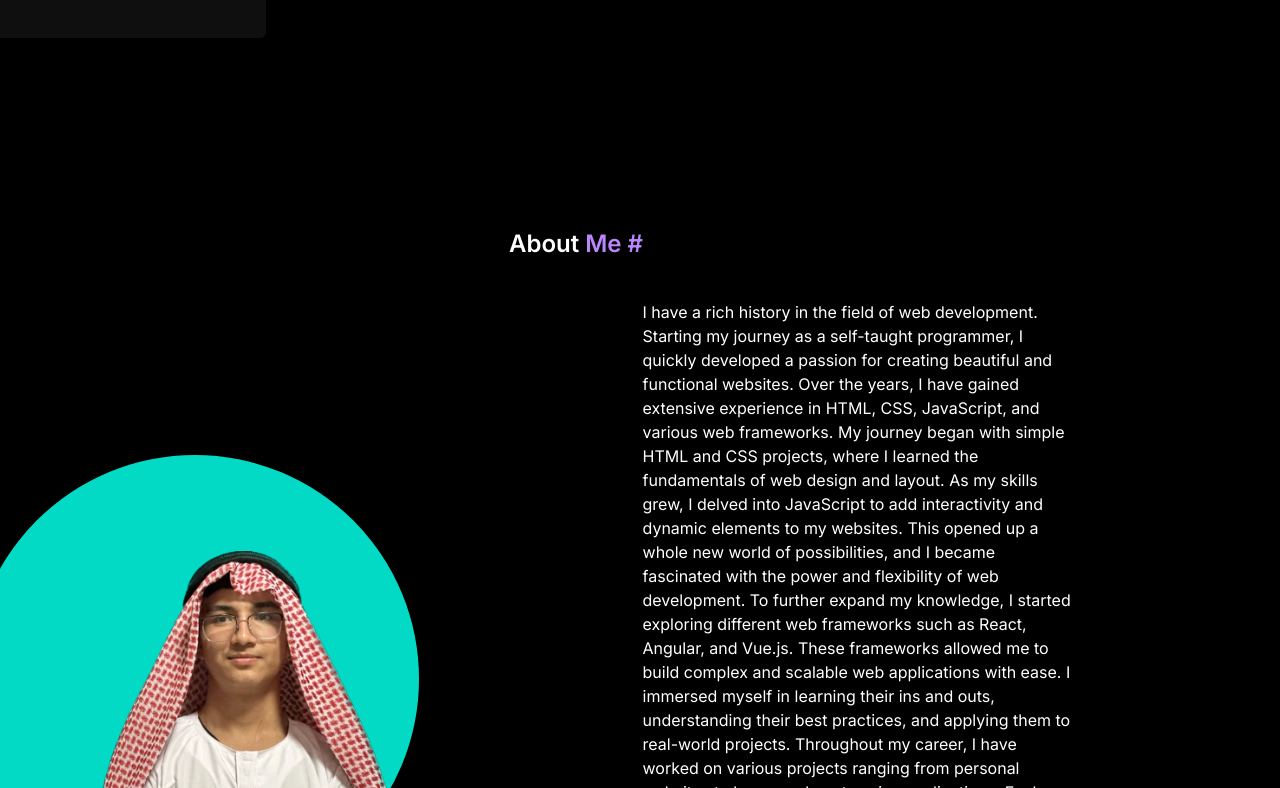
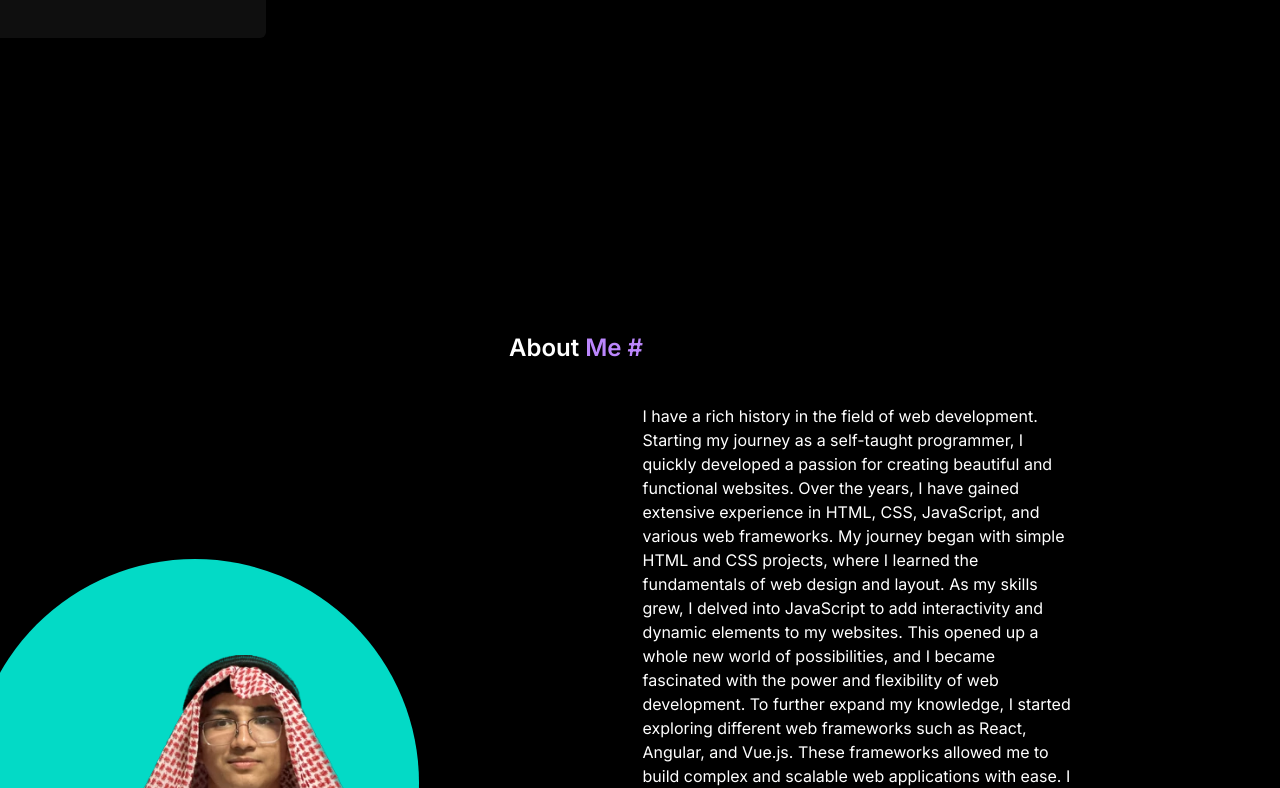
Before and after one commit to odilovicc/portfolio-vite, a React (Vite) app: page / in a window 1280 px wide. Shown: the part 1492-2280 px from the top of the page. Built offline with nearby package versions, Linux system fonts and the light colour scheme.

Commit message:
Portfolio section

```diff
--- a/src/App.jsx
+++ b/src/App.jsx
@@ -4,6 +4,7 @@ import Hero from "./assets/components/Hero/Hero";
 import Skills from "./assets/components/Skills/skills";
 import About from "./assets/components/About/About";
 import Sidebar from "./assets/components/ui/Sidebar/Sidebar";
+import Portfolio from "./assets/components/Portfolio/Portfolio";
 function App() {
   return (
     <div>
@@ -20,6 +21,7 @@ function App() {
         <div className="lg:w-[90vw] w-[100vw]">
           <Skills></Skills>
           <About></About>
+          <Portfolio></Portfolio>
         </div>
       </div>
     </div>
--- a/src/assets/components/About/About.css
+++ b/src/assets/components/About/About.css
@@ -1,7 +1,7 @@
 @tailwind components;
 @layer components {
   .aboutSection {
-    @apply p-10 rounded-xl my-20;
+    @apply p-10 rounded-xl my-20 h-screen py-36;
   }
   .title {
     @apply text-2xl font-semibold text-center;
--- a/src/assets/components/About/About.jsx
+++ b/src/assets/components/About/About.jsx
@@ -3,9 +3,9 @@ import * as React from "react";
 import { motion } from "framer-motion";
 function About() {
   return (
-    <div id="about">
+    <div id="about" className="flex items-center justify-center">
       <section className="aboutSection">
-        <h1 className="title">
+      <h1 className="title">
           About <span className="text-[--primary-text]">Me #</span>
         </h1>
         <div className="mx-auto">
--- a/src/assets/components/Navbar/Menu.jsx
+++ b/src/assets/components/Navbar/Menu.jsx
@@ -41,7 +41,7 @@ function Menu() {
             </a>
           </li>
           <li>
-            <a href="#" className="navbarLinks">
+            <a href="#portfolio" className="navbarLinks">
               Portfolio
             </a>
           </li>
--- a/src/assets/components/ui/Sidebar/Sidebar.jsx
+++ b/src/assets/components/ui/Sidebar/Sidebar.jsx
@@ -33,10 +33,10 @@ const Sidebar = () => {
           <a href="#about" className='sidebarLinks'>About Me <span className='transition duration-500 text-[--primary-text] hidden'>#</span></a>
         </li>
         <li className="my-5">
-          <a href="#" className='sidebarLinks'>Portfolio <span className='transition duration-500 text-[--primary-text] hidden'>#</span></a>
+          <a href="#portfolio" className='sidebarLinks'>Portfolio <span className='transition duration-500 text-[--primary-text] hidden'>#</span></a>
         </li>
         <li className="my-5">
-          <a href="#" className='sidebarLinks'>Contacts <span className='transition duration-500 text-[--primary-text] hidden'>#</span></a>
+          <a href="#contacts" className='sidebarLinks'>Contacts <span className='transition duration-500 text-[--primary-text] hidden'>#</span></a>
         </li>
         <li className="backButton">
           <a href="#">Back to top</a>
```
